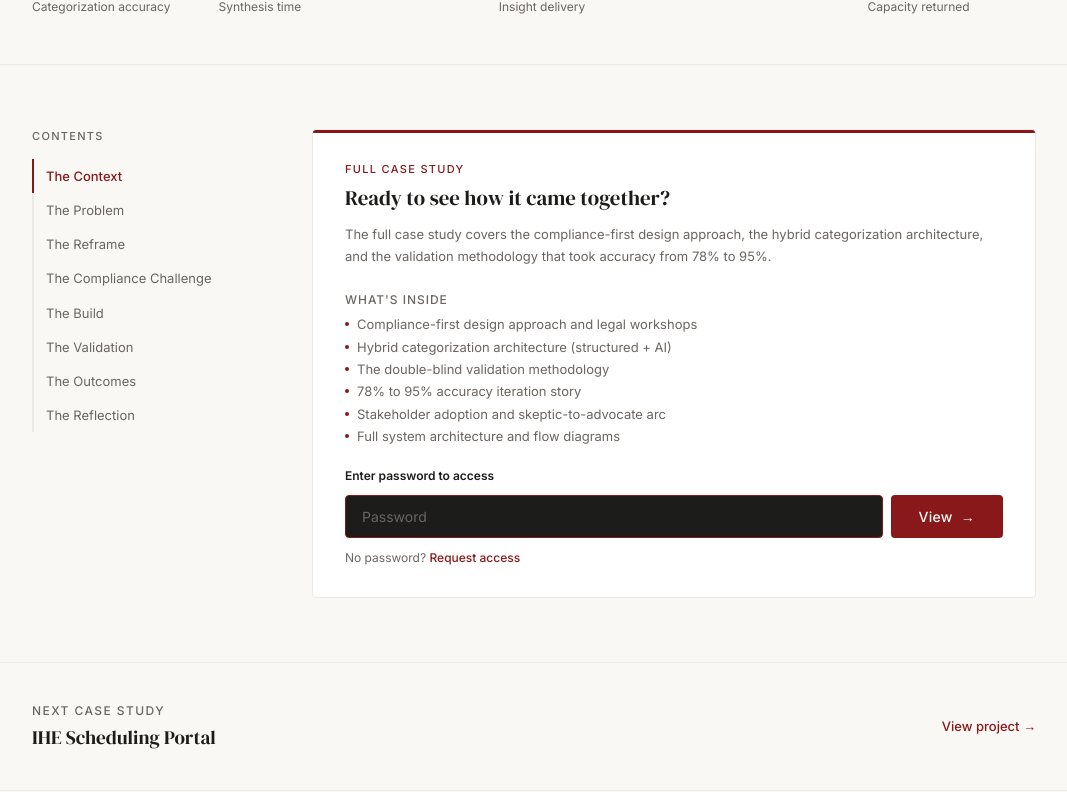
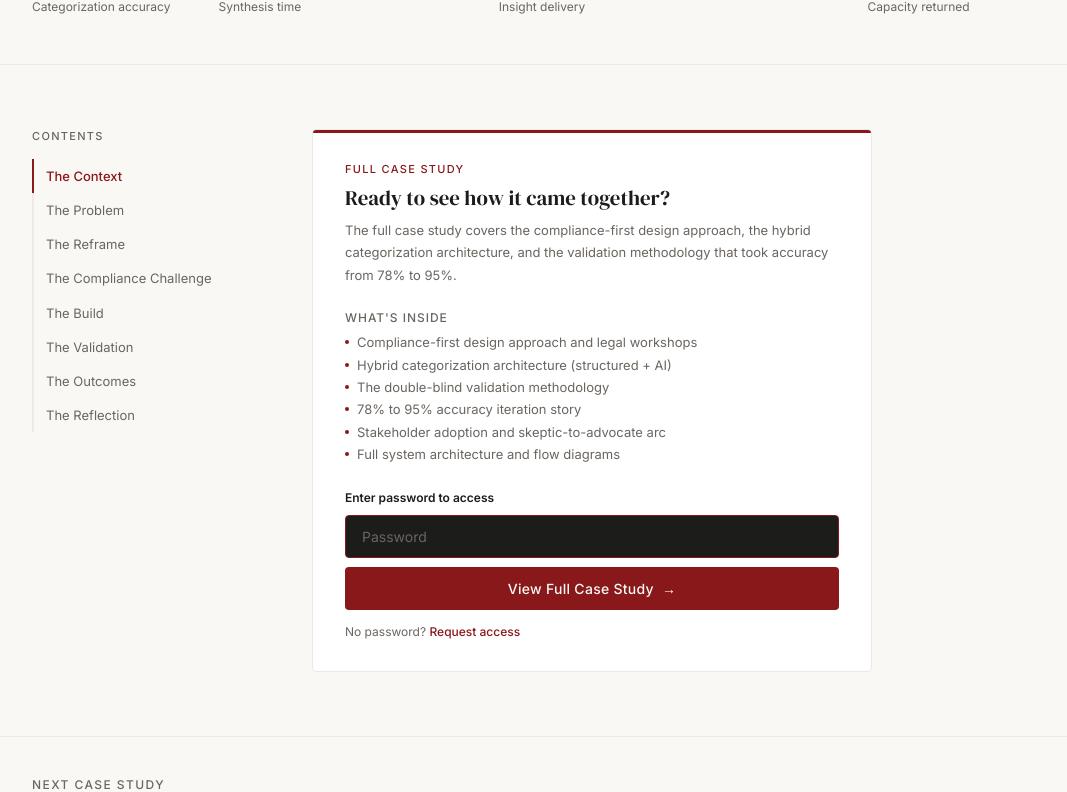
Before and after one commit to alikhandesign/alikhandesign.com, a Next.js app: page /work/ai-agent in a window 1280 px wide. Shown: the part 948-1740 px from the top of the page, without its empty margins (106-1173 px from the left). Built offline with nearby package versions, Linux system fonts and the light colour scheme.

Commit message:
Fix password gate stacked layout, bump active nav weight to 600

```diff
--- a/app/components/Nav.tsx
+++ b/app/components/Nav.tsx
@@ -13,8 +13,8 @@ export default function Nav() {
           <Image src="/images/logo.svg" alt="" width={48} height={56} priority aria-hidden="true" />
         </Link>
         <ul className="nav-links" style={{ display: 'flex', listStyle: 'none' }}>
-          <li><Link href="/work" style={{ textDecoration: 'none', color: path.startsWith('/work') ? 'var(--text)' : 'var(--text-muted)', fontWeight: path.startsWith('/work') ? 500 : 400, transition: 'color 0.2s' }}>My Work</Link></li>
-          <li><Link href="/about" style={{ textDecoration: 'none', color: path === '/about' ? 'var(--text)' : 'var(--text-muted)', fontWeight: path === '/about' ? 500 : 400, transition: 'color 0.2s' }}>About Me</Link></li>
+          <li><Link href="/work" style={{ textDecoration: 'none', color: path.startsWith('/work') ? 'var(--text)' : 'var(--text-muted)', fontWeight: path.startsWith('/work') ? 600 : 400, transition: 'color 0.2s' }}>My Work</Link></li>
+          <li><Link href="/about" style={{ textDecoration: 'none', color: path === '/about' ? 'var(--text)' : 'var(--text-muted)', fontWeight: path === '/about' ? 600 : 400, transition: 'color 0.2s' }}>About Me</Link></li>
           <li><a href="mailto:ali@alikhandesign.com" style={{ textDecoration: 'none', color: 'var(--accent)', fontWeight: 500 }}>Let's Talk</a></li>
         </ul>
       </nav>
--- a/app/components/PasswordGate.tsx
+++ b/app/components/PasswordGate.tsx
@@ -29,12 +29,22 @@ export default function PasswordGate({ password, children, title, cta, inside, o
   if (unlocked) return <>{children}</>
 
   return (
-    <div style={{ background: 'var(--surface)', border: '1px solid var(--border)', borderRadius: 'var(--radius)', padding: '2rem', position: 'relative', overflow: 'hidden' }}>
+    <div style={{
+      background: 'var(--surface)',
+      border: '1px solid var(--border)',
+      borderRadius: 'var(--radius)',
+      padding: '2rem',
+      position: 'relative',
+      overflow: 'hidden',
+      maxWidth: 560,
+    }}>
       <div style={{ position: 'absolute', top: 0, left: 0, right: 0, height: 3, background: 'var(--accent)' }} />
+
       <p className="eyebrow" style={{ marginBottom: '0.6rem' }}>Full Case Study</p>
-      <h3 className="font-serif" style={{ fontSize: '1.3rem', fontWeight: 400, lineHeight: 1.25, marginBottom: '0.75rem' }}>{title}</h3>
+      <h3 className="font-serif" style={{ fontSize: '1.3rem', fontWeight: 400, lineHeight: 1.25, marginBottom: '0.5rem' }}>{title}</h3>
       <p style={{ fontSize: 13, color: 'var(--text-muted)', lineHeight: 1.7, marginBottom: '1.5rem' }}>{cta}</p>
-      <div style={{ marginBottom: '1.5rem' }}>
+
+      <div style={{ marginBottom: '1.75rem' }}>
         <p style={{ fontSize: 12, letterSpacing: '0.08em', textTransform: 'uppercase' as const, color: 'var(--text-muted)', fontWeight: 500, marginBottom: '0.6rem' }}>What's inside</p>
         <ul style={{ listStyle: 'none', display: 'flex', flexDirection: 'column', gap: '0.4rem' }}>
           {inside.map(item => (
@@ -45,9 +55,9 @@ export default function PasswordGate({ password, children, title, cta, inside, o
           ))}
         </ul>
       </div>
-      <div style={{ display: 'flex', flexDirection: 'column', gap: '0.75rem' }}>
+
+      <div style={{ display: 'flex', flexDirection: 'column', gap: '0.6rem' }}>
         <p style={{ fontSize: 12, color: 'var(--text)', fontWeight: 600 }}>Enter password to access</p>
-        <div style={{ display: 'flex', gap: '0.5rem' }}>
         <input
           type="password"
           className="password-input"
@@ -55,15 +65,23 @@ export default function PasswordGate({ password, children, title, cta, inside, o
           value={input}
           onChange={e => setInput(e.target.value)}
           onKeyDown={e => e.key === 'Enter' && handleSubmit()}
-            style={{ border: error ? '1.5px solid #e53e3e' : undefined }}
+          style={{
+            border: error ? '1.5px solid #e53e3e' : undefined,
+            width: '100%',
+          }}
           aria-label="Case study password"
         />
-          <button onClick={handleSubmit} className="btn-primary" style={{ whiteSpace: 'nowrap' }}>
-            View <span aria-hidden="true">→</span>
+        <button
+          onClick={handleSubmit}
+          className="btn-primary"
+          style={{ width: '100%', justifyContent: 'center' }}
+        >
+          View Full Case Study <span aria-hidden="true">→</span>
         </button>
-        </div>
-        {error && <p style={{ fontSize: 12, color: '#e53e3e' }}>Incorrect password. Try again or request access below.</p>}
-        <p style={{ fontSize: 12, color: 'var(--text-muted)' }}>
+        {error && (
+          <p style={{ fontSize: 12, color: '#e53e3e' }}>Incorrect password. Try again or request access below.</p>
+        )}
+        <p style={{ fontSize: 12, color: 'var(--text-muted)', marginTop: '0.25rem' }}>
           No password?{' '}
           <a href="mailto:ali@alikhandesign.com" style={{ color: 'var(--accent)', textDecoration: 'none', fontWeight: 500 }}>Request access</a>
         </p>
```
Lines whose indentation alone changed are shown as unchanged.
